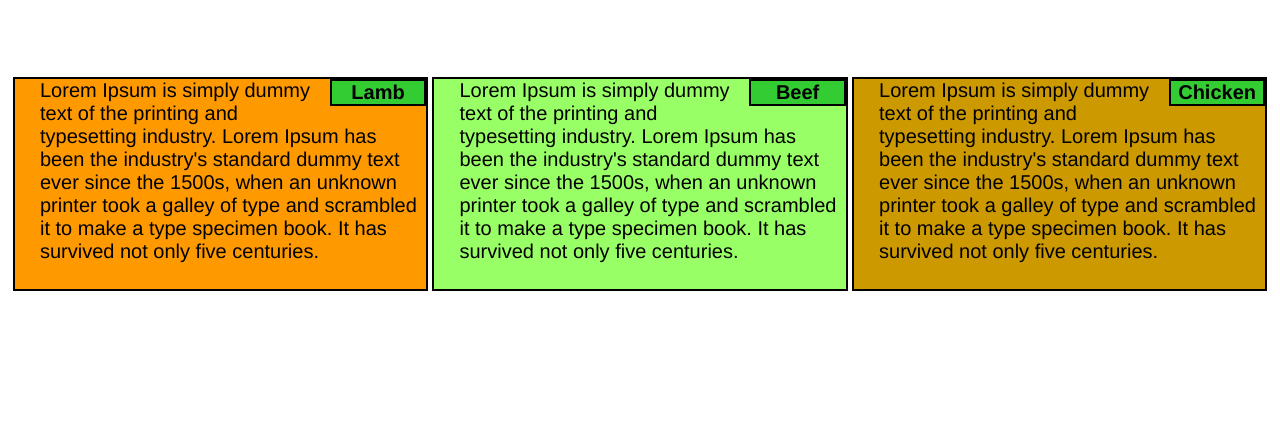
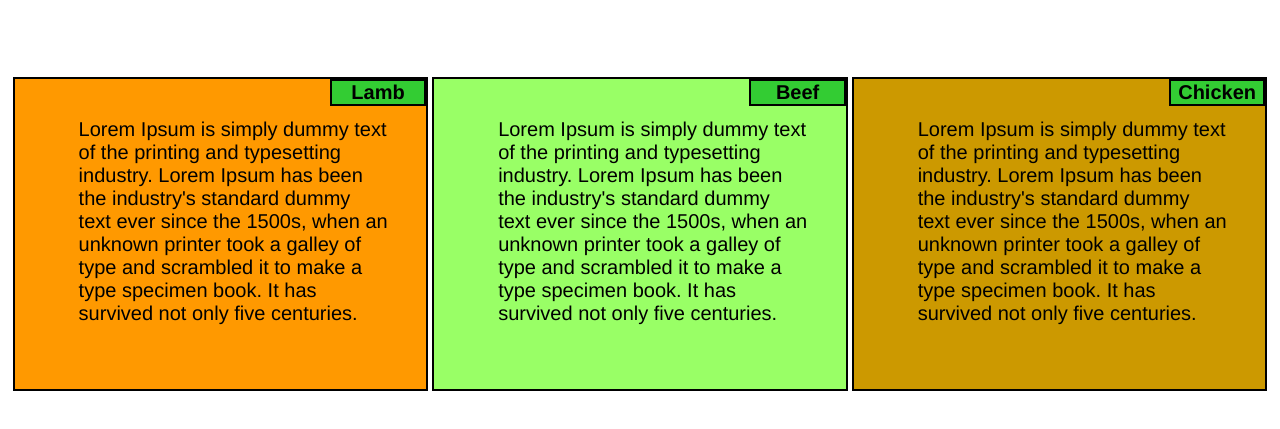
Before and after one commit to Mrivera543/mod2_solution, a plain HTML site: page index.html in a window 1280 px wide. Shown: the part 61-490 px from the top of the page. Drawn offline with Linux system fonts and the light colour scheme.

Commit message:
Update index.html
Add  span tag

```diff
--- a/index.html
+++ b/index.html
@@ -15,18 +15,17 @@
     <div>
      <p class="p1">
          <label class="title">Lamb</label>
-          Lorem Ipsum is simply dummy text of the printing and typesetting industry. Lorem Ipsum has been the industry's standard dummy text ever since the 1500s, when an unknown printer took a galley of type and scrambled it to make a type specimen book. It has survived not only five centuries.
+         <span>Lorem Ipsum is simply dummy text of the printing and typesetting industry. Lorem Ipsum has been the industry's standard dummy text ever since the 1500s, when an unknown printer took a galley of type and scrambled it to make a type specimen book. It has survived not only five centuries.</span>
       </p>
-
 
       <p class="p2">
          <label class="title">Beef</label>
-          Lorem Ipsum is simply dummy text of the printing and typesetting industry. Lorem Ipsum has been the industry's standard dummy text ever since the 1500s, when an unknown printer took a galley of type and scrambled it to make a type specimen book. It has survived not only five centuries.
+          <span>Lorem Ipsum is simply dummy text of the printing and typesetting industry. Lorem Ipsum has been the industry's standard dummy text ever since the 1500s, when an unknown printer took a galley of type and scrambled it to make a type specimen book. It has survived not only five centuries.</span>
        </p>
 
         <p class="p3">
          <label class="title">Chicken</label>
-          Lorem Ipsum is simply dummy text of the printing and typesetting industry. Lorem Ipsum has been the industry's standard dummy text ever since the 1500s, when an unknown printer took a galley of type and scrambled it to make a type specimen book. It has survived not only five centuries.
+            <span>Lorem Ipsum is simply dummy text of the printing and typesetting industry. Lorem Ipsum has been the industry's standard dummy text ever since the 1500s, when an unknown printer took a galley of type and scrambled it to make a type specimen book. It has survived not only five centuries.</span>
         </p>
     </div>
 </body>
```
Lines whose indentation alone changed are shown as unchanged.
